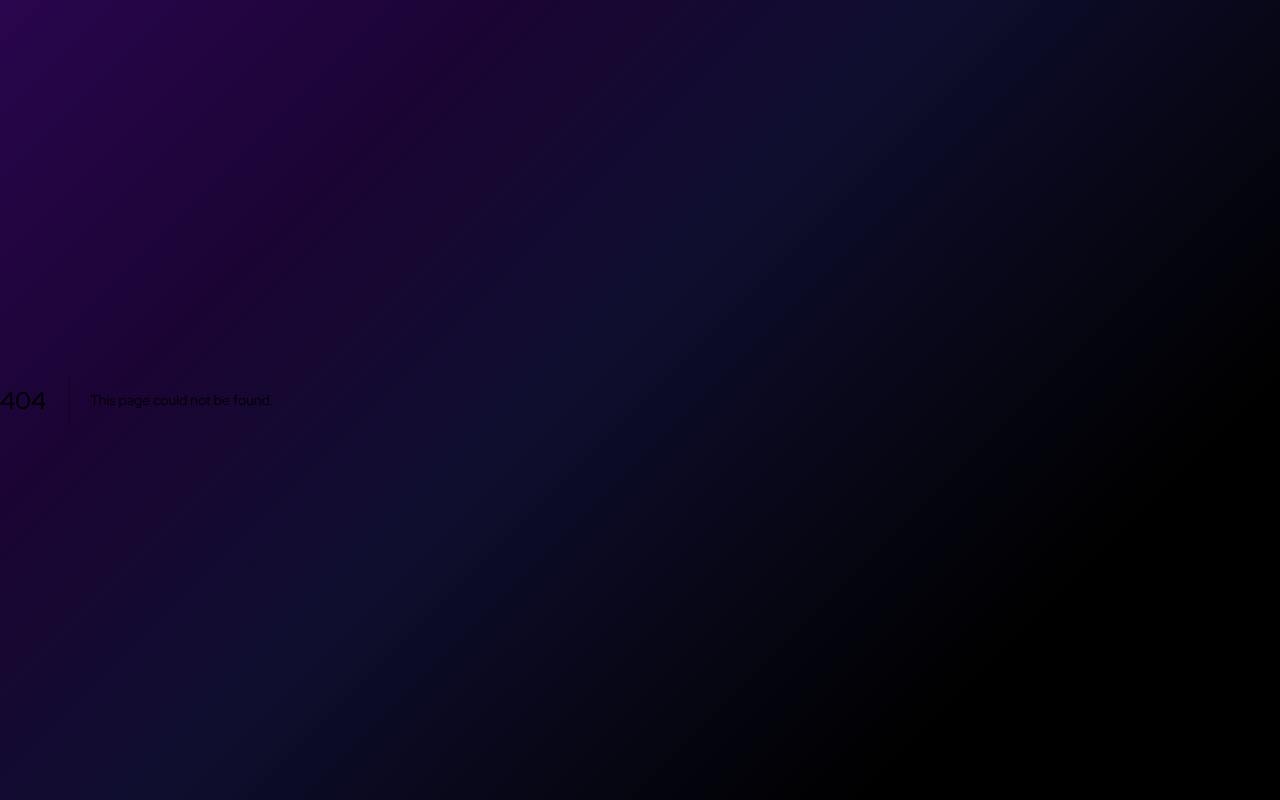
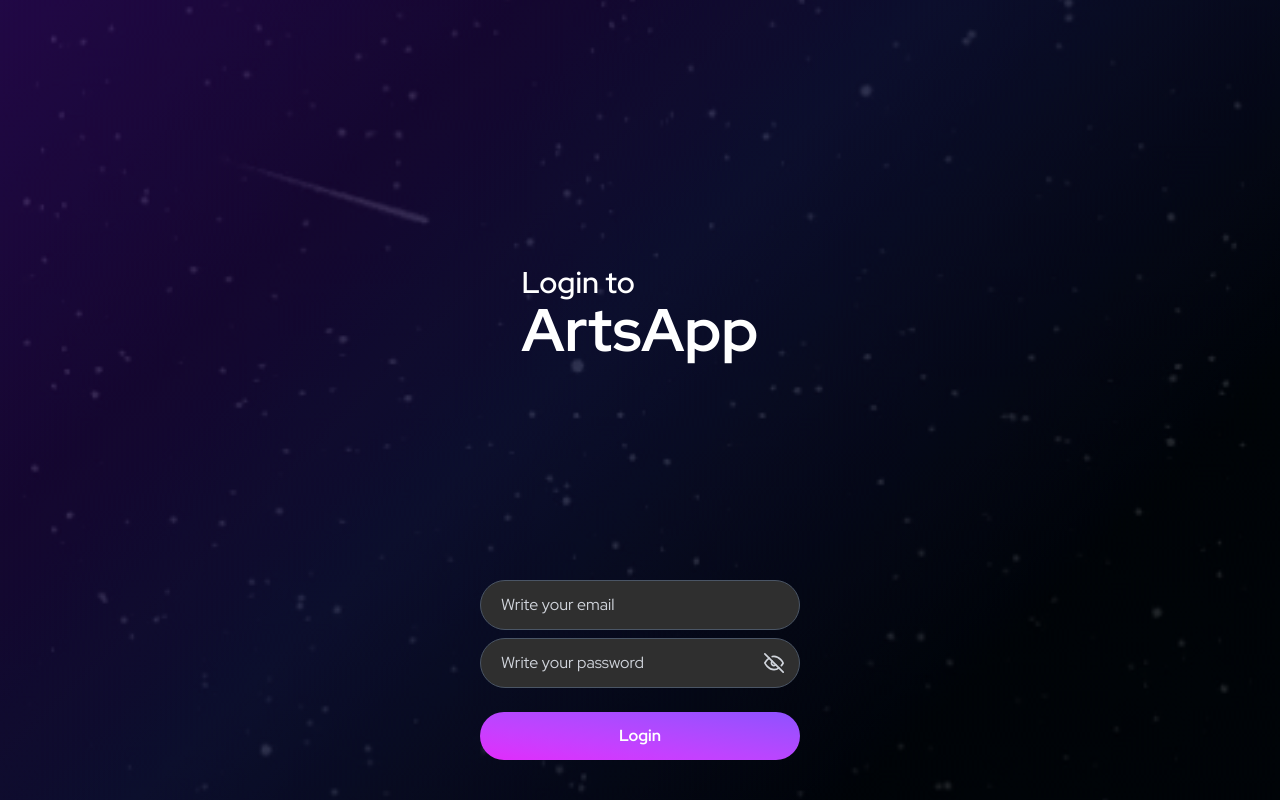
Before and after one commit to Iryna9992004/artsapp, a Next.js app in the folder frontend/: page /login in a window 1280 px wide. Before the commit this address had no page. Built offline with nearby package versions, Linux system fonts and the light colour scheme.

Commit message:
feat: create login and register page

```diff
--- a/frontend/src/app/layout.tsx
+++ b/frontend/src/app/layout.tsx
@@ -18,8 +18,11 @@ export default function RootLayout({
 
   return (
     <html lang="en">
-      <body style={linearGradient} className="flex h-[100vh] w-full">
-        {children}
+      <body style={linearGradient}>
+        <div className="relative flex h-[100vh] w-full">
+          <div className="absolute inset-0 bg-[url(/stars.gif)] bg-cover bg-center opacity-20"></div>
+          <div className="relative z-10 flex h-full w-full">{children}</div>
+        </div>
       </body>
     </html>
   );
--- /dev/null
+++ b/frontend/src/app/login/page.tsx
@@ -0,0 +1,15 @@
+import LoginForm from "@/components/features/login-form/LoginForm";
+
+export default function Login() {
+  return (
+    <div className="h-full w-full flex items-center justify-center">
+      <div className="fixed bottom-0 h-[70vh] flex flex-col justify-between  items-center pb-10 w-full p-6 max-w-[500px]">
+        <div className="flex flex-col text-white">
+          <h2 className="text-3xl font-semibold">Login to</h2>
+          <h1 className="text-6xl font-bold">ArtsApp</h1>
+        </div>
+        <LoginForm />
+      </div>
+    </div>
+  );
+}
--- /dev/null
+++ b/frontend/src/app/register/page.tsx
@@ -0,0 +1,15 @@
+import RegisterForm from "@/components/features/register-form";
+
+export default function Register() {
+  return (
+    <div className="h-full w-full flex items-center justify-center">
+      <div className="fixed bottom-0 h-[75vh] flex flex-col justify-between  items-center pb-10 w-full p-6 max-w-[500px]">
+        <div className="flex flex-col text-white">
+          <h2 className="text-3xl font-semibold">Register to</h2>
+          <h1 className="text-6xl font-bold">ArtsApp</h1>
+        </div>
+        <RegisterForm />
+      </div>
+    </div>
+  );
+}
--- /dev/null
+++ b/frontend/src/components/features/login-form/LoginForm.tsx
@@ -0,0 +1,30 @@
+'use client'
+import Button from "@/components/ui/button/Button";
+import Input from "@/components/ui/input";
+import { useState } from "react";
+
+export default function LoginForm() {
+  const [email, setEmail] = useState("");
+  const [password, setPassword] = useState("");
+  return (
+    <div>
+      <form className="flex flex-col gap-6 min-w-80 max-w-full">
+        <div className="flex flex-col gap-2">
+          <Input
+            placeholder="Write your email"
+            value={email}
+            setValue={setEmail}
+          />
+          <Input
+            placeholder="Write your password"
+            value={password}
+            setValue={setPassword}
+            type="password"
+          />
+        </div>
+
+        <Button text="Login" />
+      </form>
+    </div>
+  );
+}
--- a/frontend/src/components/features/onboarding-navigation/OnboardingNavigation.tsx
+++ b/frontend/src/components/features/onboarding-navigation/OnboardingNavigation.tsx
@@ -1,4 +1,4 @@
-'use client'
+"use client";
 import { useRouter } from "next/navigation";
 import Button from "@/components/ui/button/Button";
 import React from "react";
@@ -6,7 +6,7 @@ import React from "react";
 export default function OnboardingNavigation() {
   const router = useRouter();
   return (
-    <div className="flex flex-col gap-4 w-full">
+    <div className="flex flex-col gap-4 w-full px-10">
       <Button text="Login" onClick={() => router.push("/login")} />
       <Button
         text="Register"
--- a/frontend/src/components/features/register-form/RegisterForm.tsx
+++ b/frontend/src/components/features/register-form/RegisterForm.tsx
@@ -9,19 +9,26 @@ export default function RegisterForm() {
   const [password, setPassword] = useState("");
 
   return (
-    <form className="flex flex-col gap-2 min-w-80 max-w-full">
+    <form className="flex flex-col gap-6 min-w-80 max-w-full">
+      <div className="flex flex-col gap-2">
         <Input
           placeholder="Write you full name"
           value={full_name}
           setValue={setFullName}
         />
-      <Input placeholder="Write your email" value={email} setValue={setEmail} />
+        <Input
+          placeholder="Write your email"
+          value={email}
+          setValue={setEmail}
+        />
         <Input
           placeholder="Write your password"
           value={password}
           setValue={setPassword}
           type="password"
         />
+      </div>
+
       <Button text="Register" />
     </form>
   );
```
Also changed, not shown: frontend/public/stars.gif (added), frontend/src/components/features/login-form/index.ts (added). Lines whose indentation alone changed are shown as unchanged.
